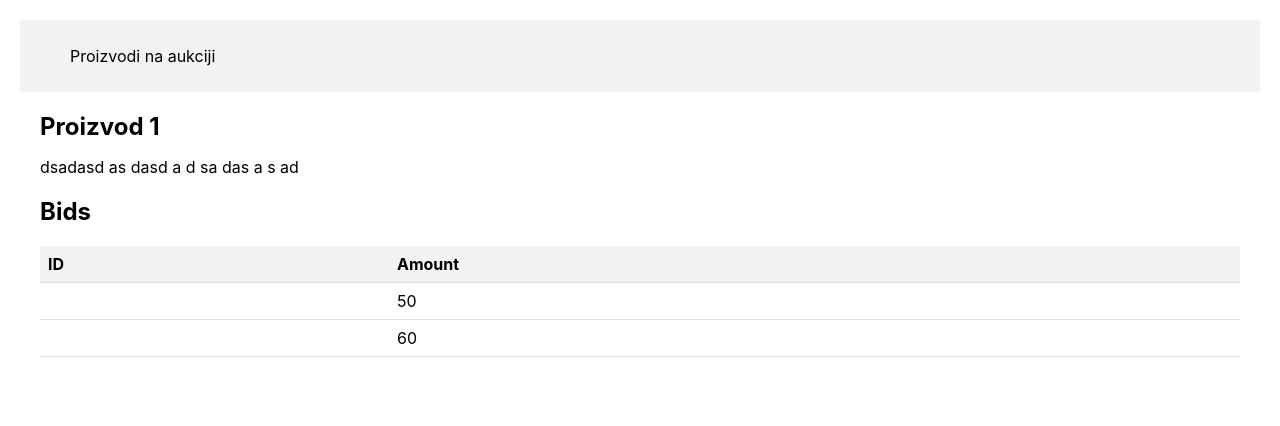
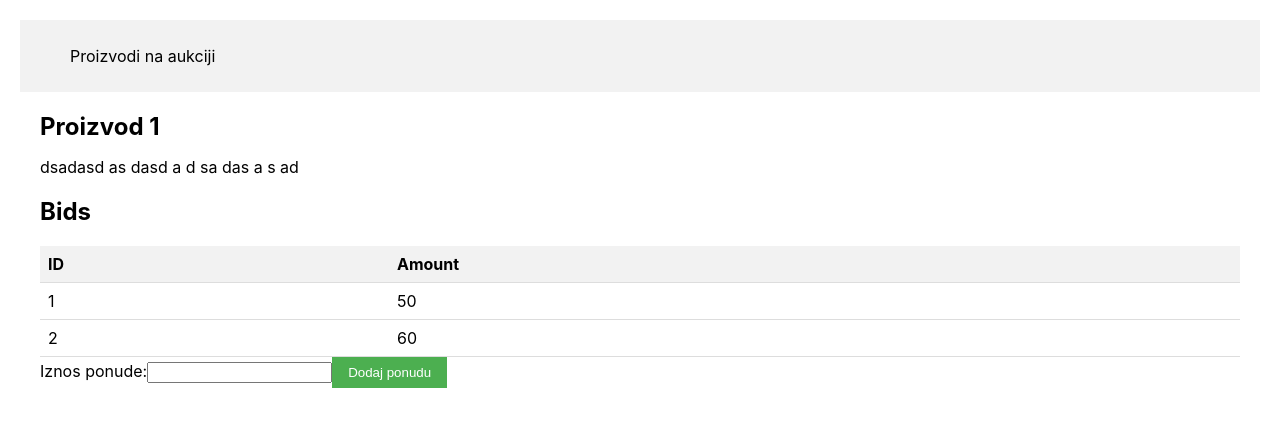
Before and after one commit to MilicaPaunovic/reactiteh, a React (Create React App) app: page /product/1 in a window 1280 px wide. Shown: the top 426 px of the page. Built offline with nearby package versions, Linux system fonts and the light colour scheme.

Commit message:
omoguceno kreiranje ponude za odredjeni proizvod

```diff
--- a/src/App.js
+++ b/src/App.js
@@ -12,21 +12,25 @@ function App() {
     { id: 2, title: 'Proizvod 2', description: 'dsadasd as dasd a d sa das a s ad', price: 20 },
   ]);
 
-  const [bids] = useState([
-    { productId: 1, amount: 50 },
-    { productId: 1, amount: 60 },
-    { productId: 2, amount: 70 },
+  const [bids,setBids] = useState([
+    { id:1,productId: 1, amount: 50 },
+    { id:2,productId: 1, amount: 60 },
+    { id:3, productId: 2, amount: 70 },
   ]);
 
 
+  const handleAddBid = (bid) => {
 
+    bid.id = bids.length + 1;
+    setBids((prevBids) => [...prevBids, bid]);
+  };
   return (
     <Router>
         <Navbar></Navbar>
         <Routes>
 
         <Route path='/' element={<PonudaProizvoda products={products} bids={bids}> </PonudaProizvoda>}></Route>
-        <Route path='/product/:id' element={<Detalji products={products} bids={bids}> </Detalji> }></Route>
+        <Route path='/product/:id' element={<Detalji products={products} bids={bids} onAdd={handleAddBid}> </Detalji> }></Route>
         </Routes>
 
 
--- a/src/Detalji.jsx
+++ b/src/Detalji.jsx
@@ -1,10 +1,21 @@
-import React from 'react';
+import React, { useState } from 'react';
 import { useParams } from 'react-router-dom';
 
-function Detalji({ products, bids }) {
+function Detalji({ products, bids, onAdd }) {
   let { id } = useParams();
   const product = products.find(product => product.id === Number(id));
   const productBids = bids.filter((bid) => bid.productId === product.id);
+
+  const [bidAmount, setBidAmount] = useState('');
+
+  const handleSubmit = (e) => {
+    e.preventDefault();
+    onAdd({
+      productId: product.id,
+      amount: bidAmount,
+    });
+    setBidAmount('');
+  };
 
   return (
     <div>
@@ -27,6 +38,18 @@ function Detalji({ products, bids }) {
           ))}
         </tbody>
       </table>
+      <form onSubmit={handleSubmit}>
+        <label>
+          Iznos ponude:
+          <input
+            type="number"
+            value={bidAmount}
+            onChange={(e) => setBidAmount(e.target.value)}
+            required
+          />
+        </label>
+        <button type="submit">Dodaj ponudu</button>
+      </form>
     </div>
   );
 }
```
